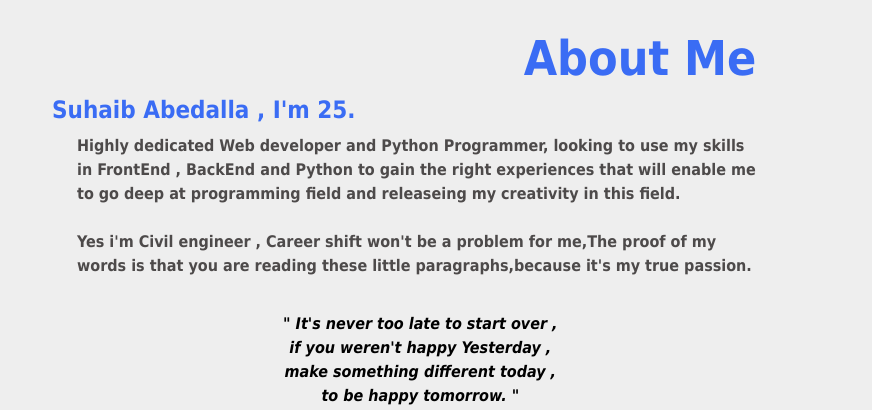
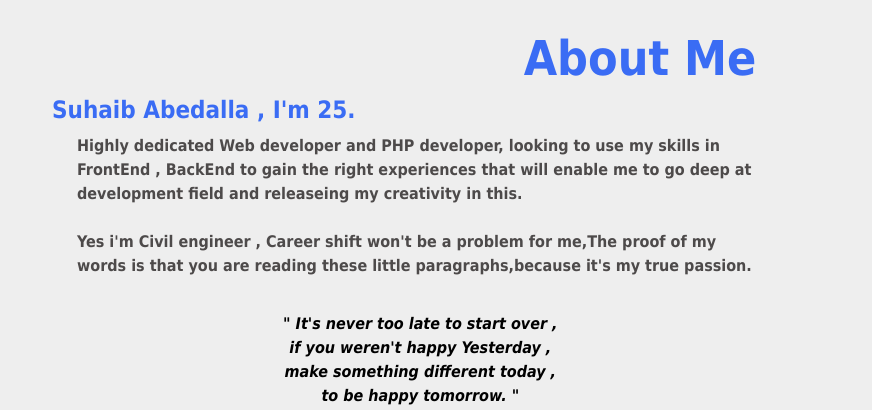
Before and after one commit to Abualhija/Portfolio2, a plain HTML site: page index.html in a window 1280 px wide. Shown: the part 820-1230 px from the top of the page, 0-872 px from the left. Drawn offline with Linux system fonts and the light colour scheme; grey boxes are pictures that could not be loaded.

Commit message:
Update index.html

```diff
--- a/index.html
+++ b/index.html
@@ -133,11 +133,10 @@
               <div class="infos">
                 <h3>Suhaib Abedalla , I'm 25.</h3>
                 <p>
-                  Highly dedicated Web developer and Python Programmer, looking
-                  to use my skills in FrontEnd , BackEnd and Python to gain the
+                  Highly dedicated Web developer and PHP developer, looking
+                  to use my skills in FrontEnd , BackEnd to gain the
                   right experiences that will enable me to go deep at
-                  programming field and releaseing my creativity in this
-                  field.<br /><br />
+                  development field and releaseing my creativity in this.<br /><br />
                   Yes i'm Civil engineer , Career shift won't be a problem for
                   me,The proof of my words is that you are reading these little
                   paragraphs,because it's my true passion.
```
